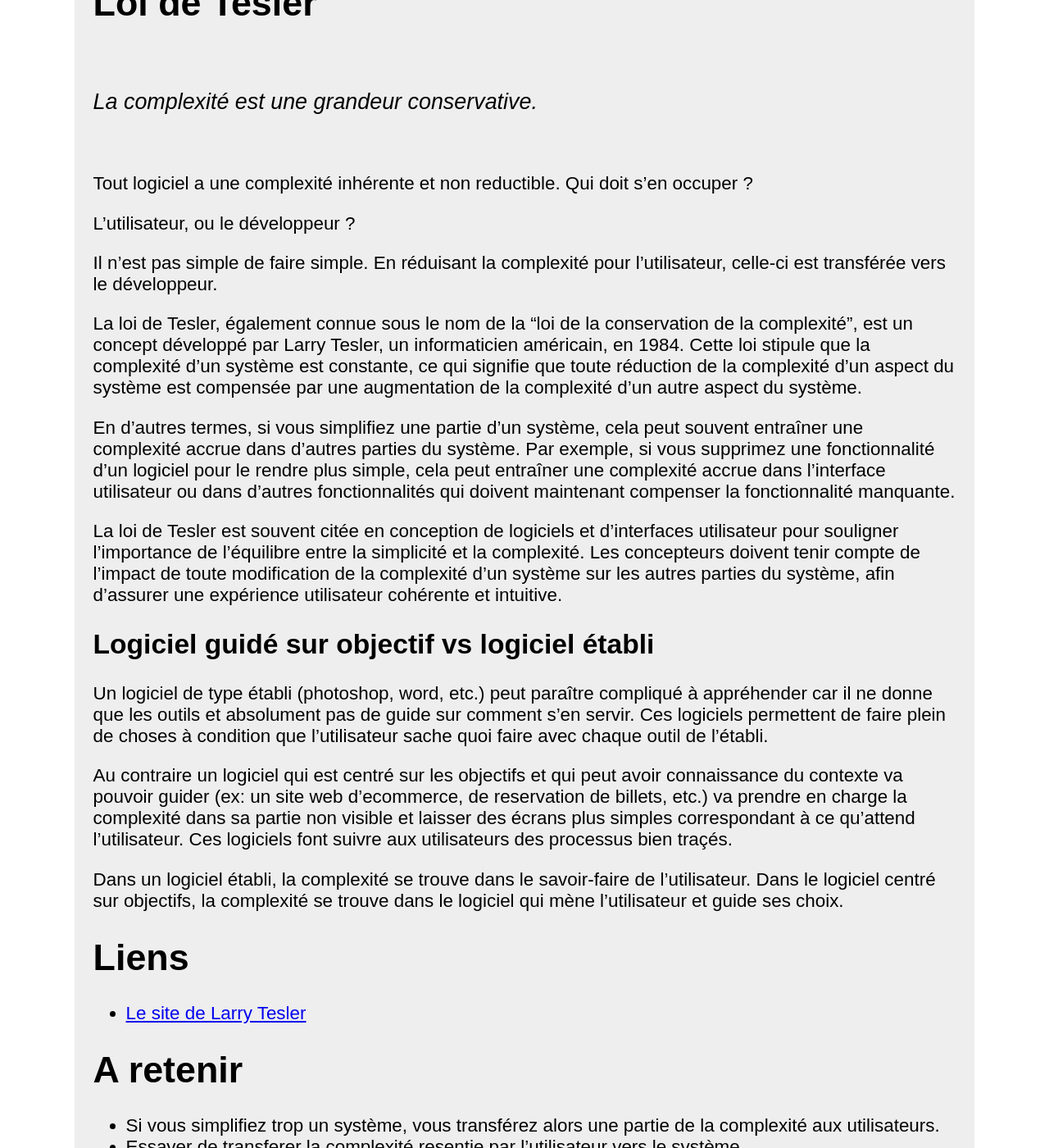
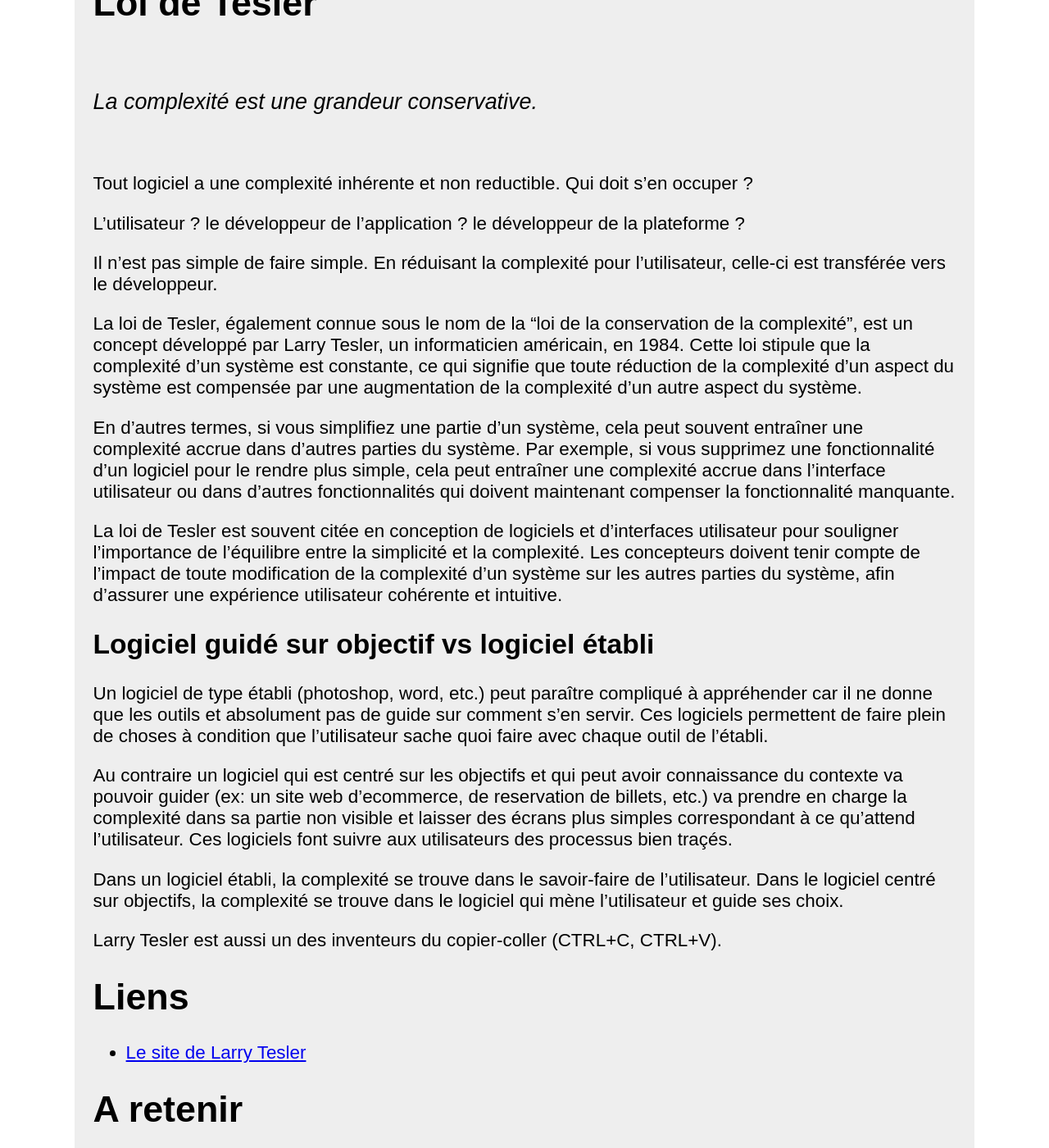
Before and after one commit to ux-lois/ux-lois.github.io, a Jekyll site: the page built from docs/_cards/03-law-tesler.md, in a window 1280 px wide and 1400 px high, scrolled down 462 px. Shown: the whole window at 82% size. Built offline with Jekyll 4.4.1, drawn with Linux system fonts in a browser that asks for light colours; nearby versions of some CDN libraries.

Commit message:
dev: tesler

```diff
--- a/docs/_cards/03-law-tesler.md
+++ b/docs/_cards/03-law-tesler.md
@@ -7,7 +7,7 @@ excerpt: La complexité est une grandeur conservative.
 
 Tout logiciel a une complexité inhérente et non reductible. Qui doit s'en occuper ?
 
-L'utilisateur, ou le développeur ?
+L'utilisateur ? le développeur de l'application ? le développeur de la plateforme ?
 
 Il n'est pas simple de faire simple. En réduisant la complexité pour l'utilisateur, celle-ci est transférée vers le développeur.
 
@@ -25,6 +25,8 @@ Au contraire un logiciel qui est centré sur les objectifs et qui peut avoir con
 
 Dans un logiciel établi, la complexité se trouve dans le savoir-faire de l'utilisateur. Dans le logiciel centré sur objectifs, la complexité se trouve dans le logiciel qui mène l'utilisateur et guide ses choix.
 
+Larry Tesler est aussi un des inventeurs du copier-coller (CTRL+C, CTRL+V).
+
 # Liens
 
 - [Le site de Larry Tesler](https://www.nomodes.com/Larry_Tesler_Consulting/Home.html)
```
